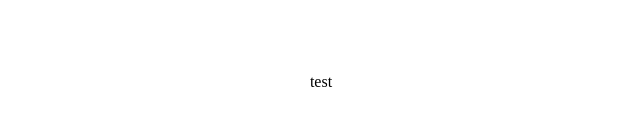
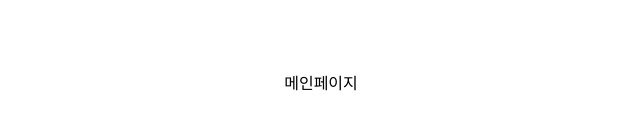
Before and after one commit to GDG2022-JORDY/JORDY-FE, a React (Create React App) app: page / in a window 1280 px wide. Shown: the part 326-456 px from the top of the page, without its empty margins (319-959 px from the left). Built offline with nearby package versions, Linux system fonts and the light colour scheme.

Commit message:
feat : React Router 적용

```diff
--- a/package.json
+++ b/package.json
@@ -9,6 +9,7 @@
     "classnames": "^2.3.1",
     "react": "^18.1.0",
     "react-dom": "^18.1.0",
+    "react-router-dom": "^6.4.4",
     "react-scripts": "5.0.1",
     "web-vitals": "^2.1.4"
   },
--- /dev/null
+++ b/src/routes/MainPage/index.jsx
@@ -0,0 +1,5 @@
+import styles from './mainPage.module.scss'
+
+export default function MainPage() {
+  return <div className={styles.mainPage}>메인페이지</div>
+}
--- a/src/routes/index.jsx
+++ b/src/routes/index.jsx
@@ -1,7 +1,24 @@
 import styles from './Routes.module.scss'
+import { createBrowserRouter, RouterProvider } from 'react-router-dom'
+import MainPage from './MainPage'
+import Writepage from './WritePage'
 
+const router = createBrowserRouter([
+  {
+    path: '/',
+    element: <MainPage />,
+  },
+  {
+    path: '/write',
+    element: <Writepage />,
+  },
+])
 function App() {
-  return <div className={styles.app}>test</div>
+  return (
+    <div className={styles.app}>
+      <RouterProvider router={router} />
+    </div>
+  )
 }
 
 export default App
```
Also changed, not shown: src/routes/WritePage/index.jsx (+7 -14 lines), src/routes/MainPage/mainPage.module.scss (added), 2 other files (tests, documents, lock files or other folders).
